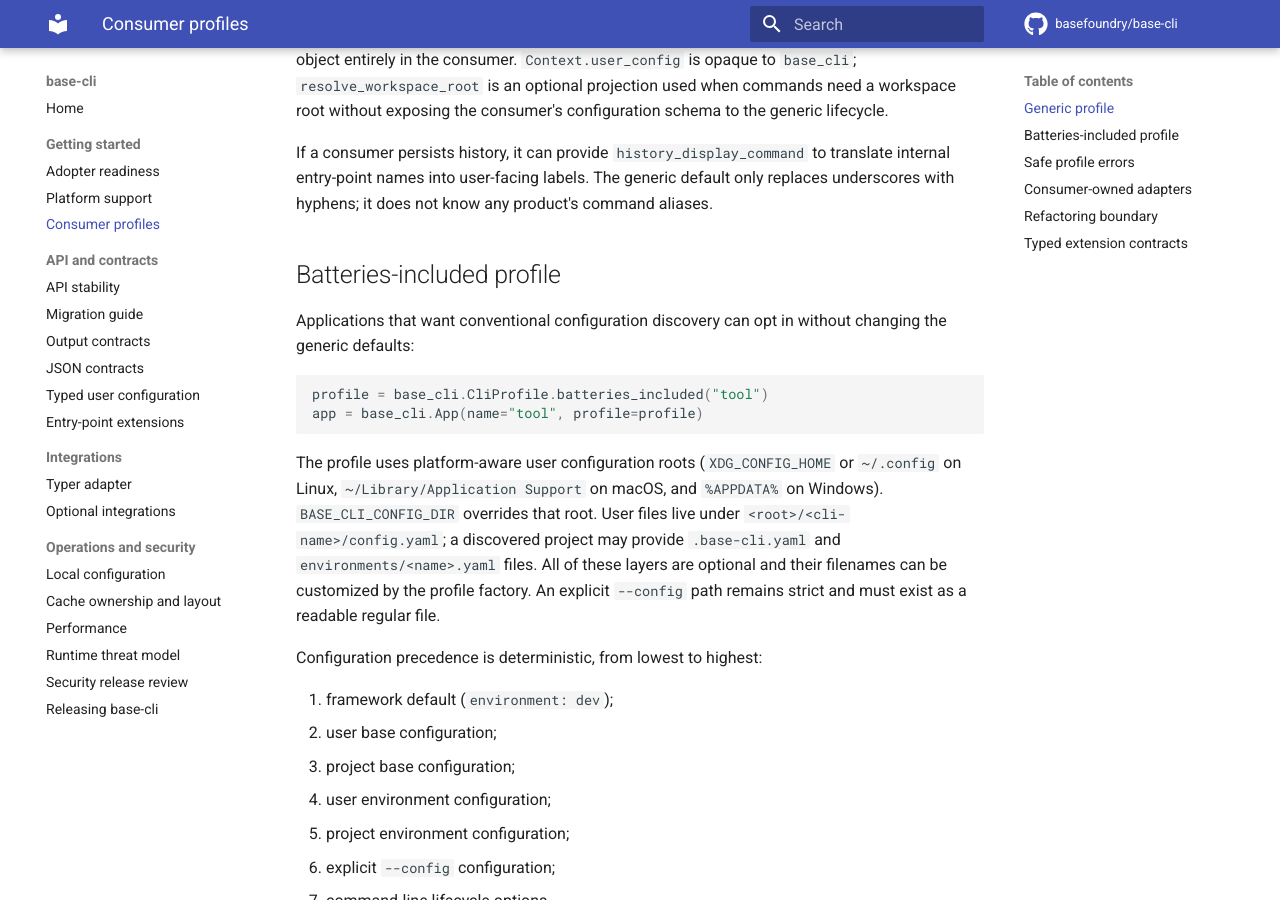
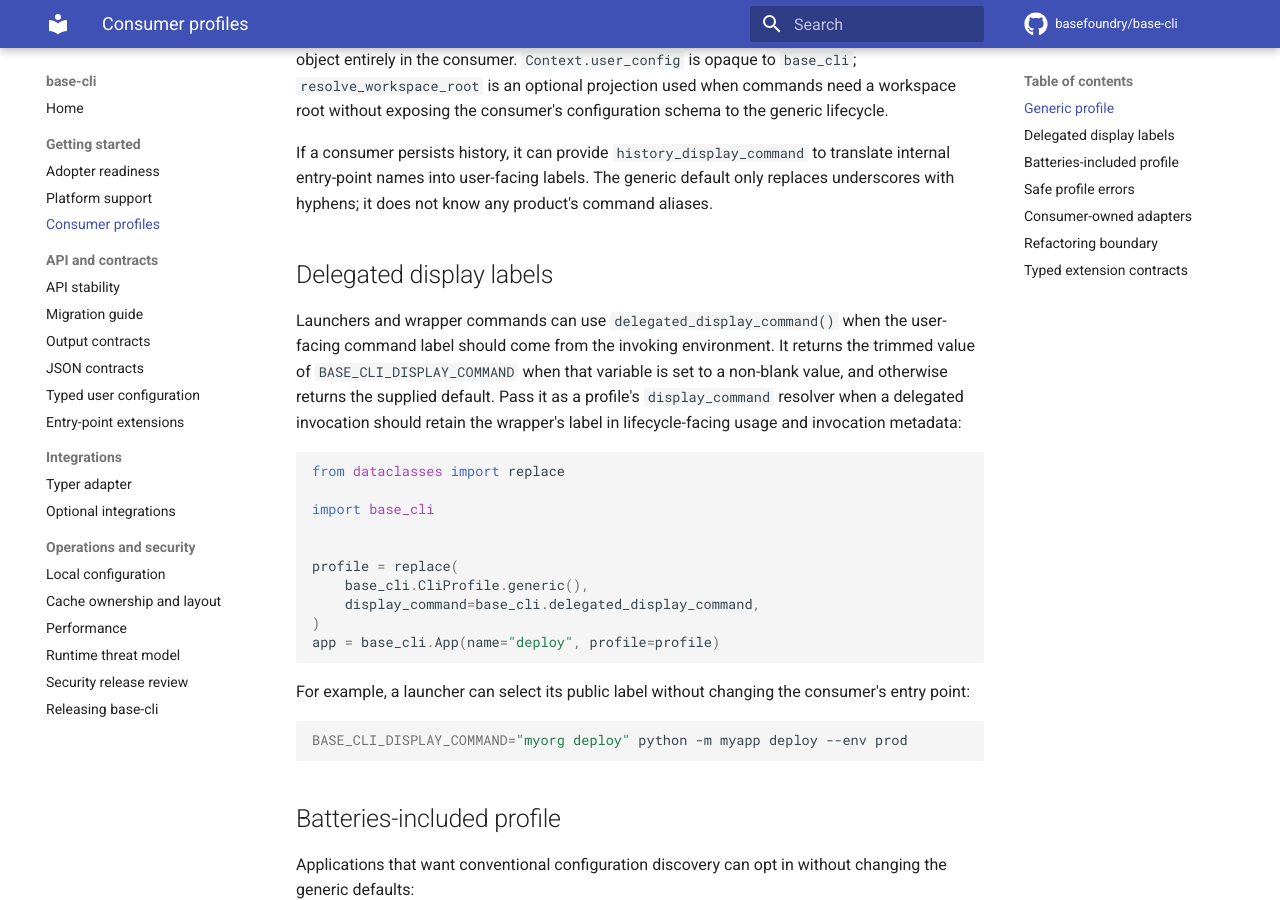
Before and after one commit to basefoundry/base-cli, an MkDocs documentation site: the page built from docs/consumer-profiles.md, in a window 1280 px wide and 900 px high, scrolled down 1528 px. Built offline with MkDocs 1.6.1 and Material for MkDocs 9.7.7, drawn with Linux system fonts in a browser that asks for light colours; comment, search, counter and statistics services are not loaded.

Commit message:
Document delegated display labels (#129)
## Summary
- document `delegated_display_command()` and `BASE_CLI_DISPLAY_COMMAND`
for launcher integrations
- add the public function docstring and a profile configuration example

## Validation
- git diff --check
- python3 scripts/validate_docs.py
- uv run --project . --extra dev pytest -q tests/test_app_run.py
tests/test_app_registration.py

Closes #129

````diff
--- a/docs/consumer-profiles.md
+++ b/docs/consumer-profiles.md
@@ -79,6 +79,35 @@ If a consumer persists history, it can provide `history_display_command` to
 translate internal entry-point names into user-facing labels. The generic
 default only replaces underscores with hyphens; it does not know any product's
 command aliases.
+
+## Delegated display labels
+
+Launchers and wrapper commands can use `delegated_display_command()` when the
+user-facing command label should come from the invoking environment. It returns
+the trimmed value of `BASE_CLI_DISPLAY_COMMAND` when that variable is set to a
+non-blank value, and otherwise returns the supplied default. Pass it as a
+profile's `display_command` resolver when a delegated invocation should retain
+the wrapper's label in lifecycle-facing usage and invocation metadata:
+
+```python
+from dataclasses import replace
+
+import base_cli
+
+
+profile = replace(
+    base_cli.CliProfile.generic(),
+    display_command=base_cli.delegated_display_command,
+)
+app = base_cli.App(name="deploy", profile=profile)
+```
+
+For example, a launcher can select its public label without changing the
+consumer's entry point:
+
+```bash
+BASE_CLI_DISPLAY_COMMAND="myorg deploy" python -m myapp deploy --env prod
+```
 
 ## Batteries-included profile
 
````
Also changed, not shown: 1 other file.
